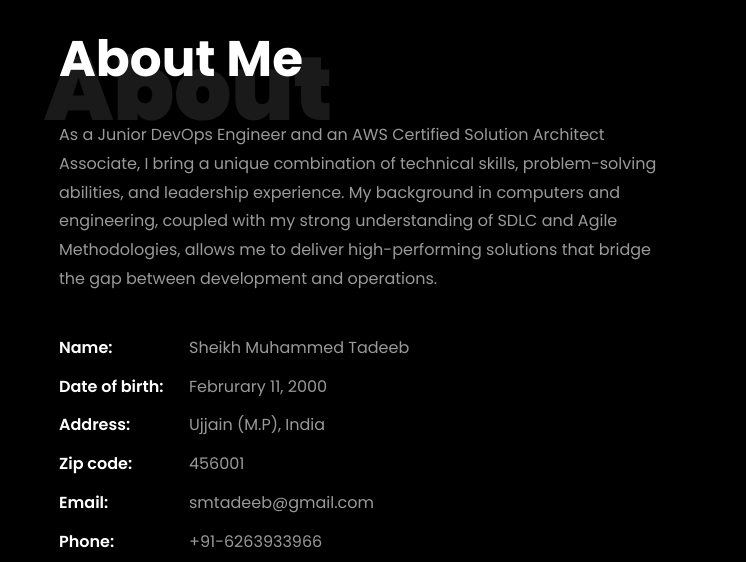
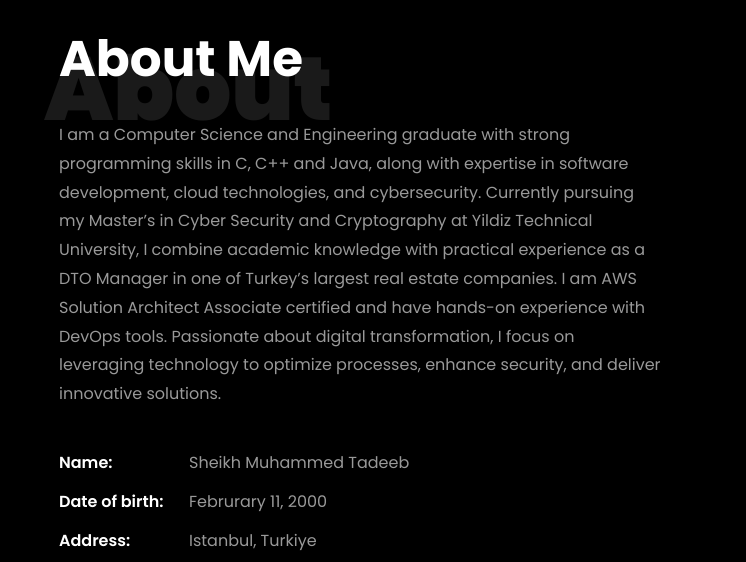
Before and after one commit to smTadeeb/smtadeeb_portfolio, a plain HTML site: page index.html in a window 1280 px wide. Shown: the part 840-1402 px from the top of the page, 534-1280 px from the left. Drawn offline with nearby package versions, Linux system fonts and the light colour scheme; files whose address does not match are found by name.

Commit message:
some text changes over the website

```diff
--- a/index.html
+++ b/index.html
@@ -140,16 +140,7 @@
                                 <h1 class="big">About</h1>
                                 <h2 class="mb-4">About Me</h2>
                                 <p>
-                                    As a Junior DevOps Engineer and an AWS
-                                    Certified Solution Architect Associate, I
-                                    bring a unique combination of technical
-                                    skills, problem-solving abilities, and
-                                    leadership experience. My background in
-                                    computers and engineering, coupled with my
-                                    strong understanding of SDLC and Agile
-                                    Methodologies, allows me to deliver
-                                    high-performing solutions that bridge the
-                                    gap between development and operations.
+                                    I am a Computer Science and Engineering graduate with strong programming skills in C, C++ and Java, along with expertise in software development, cloud technologies, and cybersecurity. Currently pursuing my Master’s in Cyber Security and Cryptography at Yildiz Technical University, I combine academic knowledge with practical experience as a DTO Manager in one of Turkey’s largest real estate companies. I am AWS Solution Architect Associate certified and have hands-on experience with DevOps tools. Passionate about digital transformation, I focus on leveraging technology to optimize processes, enhance security, and deliver innovative solutions.
                                 </p>
                                 <ul class="about-info mt-4 px-md-0 px-2">
                                     <li class="d-flex">
@@ -162,19 +153,11 @@
                                     </li>
                                     <li class="d-flex">
                                         <span>Address:</span>
-                                        <span>Ujjain (M.P), India</span>
-                                    </li>
-                                    <li class="d-flex">
-                                        <span>Zip code:</span>
-                                        <span>456001</span>
+                                        <span>Istanbul, Turkiye</span>
                                     </li>
                                     <li class="d-flex">
                                         <span>Email:</span>
                                         <span>smtadeeb@gmail.com</span>
-                                    </li>
-                                    <li class="d-flex">
-                                        <span>Phone: </span>
-                                        <span>+91-6263933966</span>
                                     </li>
                                 </ul>
                             </div>
```
